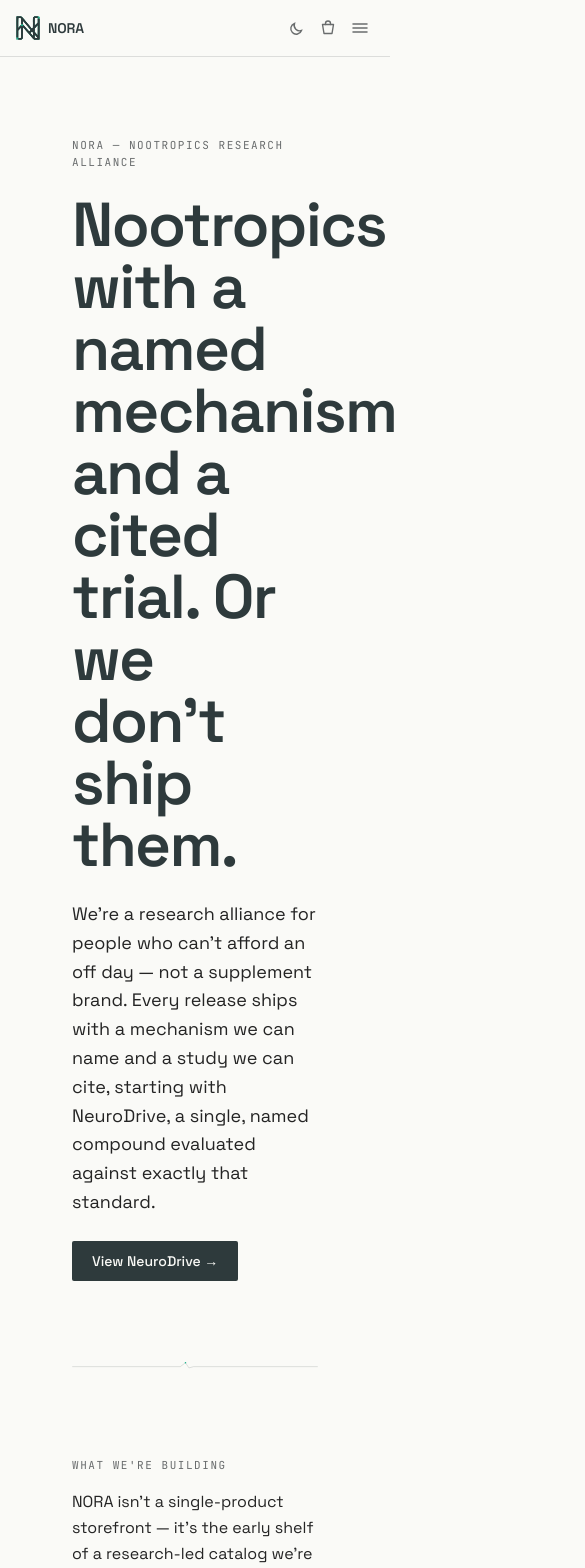
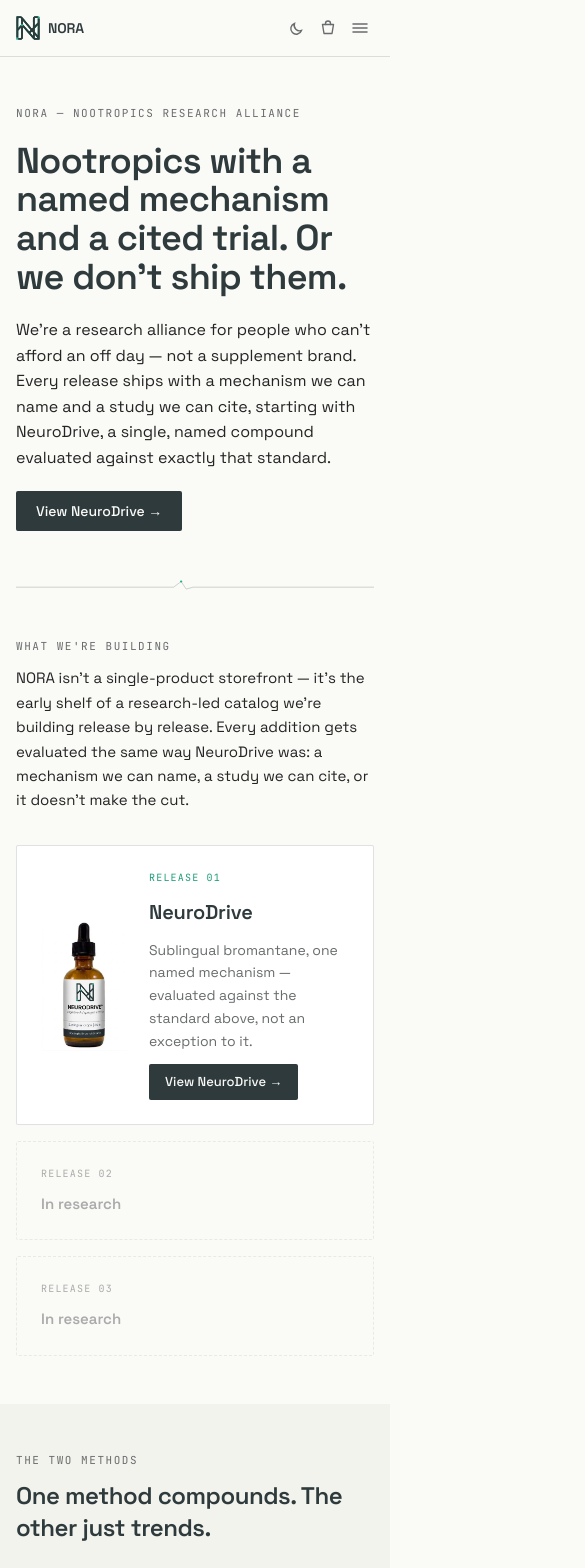
Before and after one commit to lnnemml/nootropics, a Next.js app: page / in a window 390 px wide. Shown: the top 1568 px of the page, 585 px wide, since content can reach past the window. Built offline with nearby package versions, Linux system fonts and the light colour scheme.

Commit message:
mobile optimization

```diff
--- a/src/components/layout/Container.tsx
+++ b/src/components/layout/Container.tsx
@@ -1,11 +1,16 @@
 import type { ReactNode } from "react";
 
-// TODO: Footer.tsx and section components (Hero, ContrastCardPair, PrincipleGrid,
-// MissionStatement, DividerMotif, product page checkout CTA) share the same
-// hardcoded px-[72px] gutter — migrate them to use this Container in a fast follow.
-export function Container({ children, className }: { children: ReactNode; className?: string }) {
+export function Container({
+  children,
+  className,
+  maxWidth = "max-w-7xl",
+}: {
+  children: ReactNode;
+  className?: string;
+  maxWidth?: string;
+}) {
   return (
-    <div className={`mx-auto max-w-7xl px-4 sm:px-6 md:px-[72px] ${className ?? ""}`}>
+    <div className={`mx-auto ${maxWidth} px-4 sm:px-6 md:px-[72px] ${className ?? ""}`}>
       {children}
     </div>
   );
--- a/src/components/layout/Footer.tsx
+++ b/src/components/layout/Footer.tsx
@@ -1,5 +1,6 @@
 import Link from "next/link";
 import { Logo } from "@/components/ui/Logo";
+import { Container } from "./Container";
 
 const FOOTER_COLUMNS = [
   {
@@ -23,8 +24,8 @@
 export function Footer() {
   return (
     <footer className="bg-raised">
-      <div className="mx-auto max-w-7xl px-[72px] py-16">
-        <div className="grid grid-cols-[1fr_auto_auto] gap-x-24 gap-y-10">
+      <Container className="py-12 md:py-16">
+        <div className="grid grid-cols-1 sm:grid-cols-2 md:grid-cols-[1fr_auto_auto] gap-x-10 md:gap-x-24 gap-y-8 md:gap-y-10">
           {/* Logo + tagline */}
           <div className="flex flex-col gap-4">
             <Link href="/">
@@ -58,12 +59,12 @@
         </div>
 
         {/* Copyright */}
-        <div className="mt-12 border-t border-border pt-6">
+        <div className="mt-10 md:mt-12 border-t border-border pt-6">
           <p className="font-mono text-[11px] text-secondary">
             {"© 2026 NORA · NOT A MEDICAL DEVICE · STATEMENTS NOT EVALUATED"}
           </p>
         </div>
-      </div>
+      </Container>
     </footer>
   );
 }
--- a/src/components/ui/ContrastCardPair.tsx
+++ b/src/components/ui/ContrastCardPair.tsx
@@ -1,4 +1,5 @@
 import Link from "next/link";
+import { Container } from "@/components/layout/Container";
 import { MiniChart } from "./MiniChart";
 
 interface CardDef {
@@ -21,25 +22,22 @@
 
 export function ContrastCardPair({ eyebrow, heading, cards, footnote }: ContrastCardPairProps) {
   return (
-    <section className="bg-raised py-[72px] px-[72px]">
-      <div className="mx-auto max-w-7xl">
-        <div className="mb-10">
+    <section className="bg-raised py-12 md:py-[72px]">
+      <Container>
+        <div className="mb-8 md:mb-10">
           <p className="mb-3 font-mono text-[11px] uppercase tracking-[0.14em] text-secondary">
             {eyebrow}
           </p>
-          <h2
-            className="font-sans font-semibold leading-[1.32] tracking-[-0.02em] text-ink"
-            style={{ fontSize: "clamp(32px, 2.8vw, 34px)" }}
-          >
+          <h2 className="font-sans font-semibold leading-[1.32] tracking-[-0.02em] text-ink text-[24px] md:text-[clamp(32px,2.8vw,34px)]">
             {heading}
           </h2>
         </div>
 
-        <div className="grid grid-cols-2 gap-6">
+        <div className="grid grid-cols-1 md:grid-cols-2 gap-5 md:gap-6">
           {cards.map((card, i) => (
             <div
               key={i}
-              className="bg-card border border-border rounded p-8 flex flex-col gap-6"
+              className="bg-card border border-border rounded p-6 md:p-8 flex flex-col gap-5 md:gap-6"
             >
               <p
                 className={`font-mono text-[11px] uppercase tracking-[0.14em] ${
@@ -57,19 +55,19 @@
         </div>
 
         {footnote && (
-          <div className="mt-8 pt-6 border-t border-border flex items-center justify-between gap-6 flex-wrap">
-            <span className="inline-block font-mono text-[10px] uppercase tracking-[0.08em] text-secondary bg-card border border-border rounded px-2.5 py-1">
+          <div className="mt-8 pt-6 border-t border-border flex flex-col sm:flex-row sm:items-center sm:justify-between gap-3 sm:gap-6">
+            <span className="inline-block self-start font-mono text-[10px] uppercase tracking-[0.08em] text-secondary bg-card border border-border rounded px-2.5 py-1">
               {footnote.citation}
             </span>
             <Link
               href={footnote.linkHref}
-              className="font-sans text-[14px] text-ink underline-offset-2 hover:underline whitespace-nowrap"
+              className="font-sans text-[14px] text-ink underline-offset-2 hover:underline"
             >
               {footnote.linkLabel}
             </Link>
           </div>
         )}
-      </div>
+      </Container>
     </section>
   );
 }
--- a/src/components/ui/DividerMotif.tsx
+++ b/src/components/ui/DividerMotif.tsx
@@ -1,6 +1,8 @@
+import { Container } from "@/components/layout/Container";
+
 export function DividerMotif() {
   return (
-    <div className="px-[72px]">
+    <Container>
       <svg viewBox="0 0 1136 36" width="100%" style={{ display: "block" }}>
         <path
           d="M0 26 L500 26 L524 8 L540 32 L562 26 L1136 26"
@@ -12,6 +14,6 @@
         />
         <circle cx="524" cy="8" r="3.5" fill="var(--color-accent-bright)" />
       </svg>
-    </div>
+    </Container>
   );
 }
--- a/src/components/ui/Hero.tsx
+++ b/src/components/ui/Hero.tsx
@@ -1,4 +1,5 @@
 import Link from "next/link";
+import { Container } from "@/components/layout/Container";
 
 interface HeroProps {
   eyebrow: string;
@@ -11,25 +12,23 @@
 
 export function Hero({ eyebrow, h1, subhead, ctaLabel, ctaHref, chart }: HeroProps) {
   return (
-    <section className="py-[80px] px-[72px]">
-      <div
+    <section className="py-12 md:py-[80px]">
+      <Container
+        maxWidth={chart ? "max-w-7xl" : "max-w-[760px]"}
         className={
           chart
-            ? "mx-auto max-w-7xl grid grid-cols-[1.05fr_1fr] gap-14 items-center"
-            : "mx-auto max-w-[760px]"
+            ? "grid grid-cols-1 md:grid-cols-[1.05fr_1fr] gap-10 md:gap-14 items-center"
+            : ""
         }
       >
-        <div className="flex flex-col gap-6">
+        <div className="flex flex-col gap-5 md:gap-6">
           <p className="font-mono text-[11px] uppercase tracking-[0.14em] text-secondary">
             {eyebrow}
           </p>
-          <h1
-            className="font-sans font-semibold leading-none tracking-[-0.027em] text-ink"
-            style={{ fontSize: "clamp(62px, 5.5vw, 74px)" }}
-          >
+          <h1 className="font-sans font-semibold leading-[1.08] md:leading-none tracking-[-0.02em] md:tracking-[-0.027em] text-ink text-[36px] sm:text-[46px] md:text-[clamp(62px,5.5vw,74px)]">
             {h1}
           </h1>
-          <p className="font-sans text-[18px] leading-[1.6] text-primary max-w-[520px]">
+          <p className="font-sans text-[16px] md:text-[18px] leading-[1.6] text-primary max-w-[520px]">
             {subhead}
           </p>
           <div>
@@ -42,7 +41,7 @@
           </div>
         </div>
         {chart && <div>{chart}</div>}
-      </div>
+      </Container>
     </section>
   );
 }
--- a/src/components/ui/MissionStatement.tsx
+++ b/src/components/ui/MissionStatement.tsx
@@ -1,3 +1,5 @@
+import { Container } from "@/components/layout/Container";
+
 interface MissionStatementProps {
   eyebrow: string;
   body: React.ReactNode;
@@ -5,18 +7,15 @@
 
 export function MissionStatement({ eyebrow, body }: MissionStatementProps) {
   return (
-    <section className="py-[96px] px-[72px]">
-      <div className="mx-auto max-w-[860px] text-center">
-        <p className="mb-6 font-mono text-[11px] uppercase tracking-[0.14em] text-secondary">
+    <section className="py-16 md:py-[96px]">
+      <Container maxWidth="max-w-[860px]" className="text-center">
+        <p className="mb-5 md:mb-6 font-mono text-[11px] uppercase tracking-[0.14em] text-secondary">
           {eyebrow}
         </p>
-        <p
-          className="font-sans font-medium text-primary leading-[1.3] tracking-[-0.015em]"
-          style={{ fontSize: "clamp(34px, 3vw, 37px)" }}
-        >
+        <p className="font-sans font-medium text-primary leading-[1.35] md:leading-[1.3] tracking-[-0.015em] text-[26px] sm:text-[30px] md:text-[clamp(34px,3vw,37px)]">
           {body}
         </p>
-      </div>
+      </Container>
     </section>
   );
 }
--- a/src/components/ui/PrincipleGrid.tsx
+++ b/src/components/ui/PrincipleGrid.tsx
@@ -1,3 +1,5 @@
+import { Container } from "@/components/layout/Container";
+
 interface Principle {
   heading: string;
   body: string;
@@ -9,9 +11,10 @@
 
 export function PrincipleGrid({ principles }: PrincipleGridProps) {
   return (
-    <section className="px-[72px] pb-[88px]">
-      <div className="border-t border-border pt-[44px]">
-        <div className="grid grid-cols-3 gap-12">
+    <section className="pb-10 md:pb-[88px]">
+      <Container>
+        <div className="border-t border-border pt-8 md:pt-[44px]">
+          <div className="grid grid-cols-1 md:grid-cols-3 gap-8 md:gap-12">
             {principles.map((p, i) => (
               <div key={i}>
                 <p
@@ -30,6 +33,7 @@
             ))}
           </div>
         </div>
+      </Container>
     </section>
   );
 }
--- a/src/components/ui/ReleaseCatalog.tsx
+++ b/src/components/ui/ReleaseCatalog.tsx
@@ -1,5 +1,6 @@
 import Image from "next/image";
 import Link from "next/link";
+import { Container } from "@/components/layout/Container";
 
 interface ReleaseItem {
   label: string;
@@ -20,22 +21,22 @@
 
 export function ReleaseCatalog({ eyebrow, intro, releases }: ReleaseCatalogProps) {
   return (
-    <section className="py-[88px] px-[72px]">
-      <div className="mx-auto max-w-7xl">
-        <p className="mb-4 font-mono text-[11px] uppercase tracking-[0.14em] text-secondary">
+    <section className="py-12 md:py-[88px]">
+      <Container>
+        <p className="mb-3 md:mb-4 font-mono text-[11px] uppercase tracking-[0.14em] text-secondary">
           {eyebrow}
         </p>
-        <p className="mb-10 font-sans text-[16px] leading-relaxed text-primary max-w-[620px]">
+        <p className="mb-8 md:mb-10 font-sans text-[15px] md:text-[16px] leading-relaxed text-primary max-w-[620px]">
           {intro}
         </p>
 
-        <div className="grid grid-cols-[1.7fr_1fr_1fr] gap-5">
+        <div className="grid grid-cols-1 md:grid-cols-[1.7fr_1fr_1fr] gap-4 md:gap-5">
           {releases.map((r) => {
             if (r.status === "live") {
               return (
                 <div
                   key={r.label}
-                  className="bg-card border border-border rounded p-7 grid grid-cols-[100px_1fr] gap-6 items-center"
+                  className="bg-card border border-border rounded p-6 md:p-7 grid grid-cols-[88px_1fr] sm:grid-cols-[100px_1fr] gap-5 md:gap-6 items-center"
                 >
                   {r.imageSrc && (
                     <div className="relative aspect-[2/3] w-full">
@@ -74,7 +75,7 @@
             return (
               <div
                 key={r.label}
-                className="border border-dashed border-border rounded p-7 opacity-55 flex flex-col gap-3 justify-center"
+                className="border border-dashed border-border rounded p-6 md:p-7 opacity-55 flex flex-col gap-3 justify-center"
               >
                 <p className="font-mono text-[10px] uppercase tracking-[0.12em] text-secondary">
                   {r.label}
@@ -86,7 +87,7 @@
             );
           })}
         </div>
-      </div>
+      </Container>
     </section>
   );
 }
```
Also changed, not shown: src/app/(marketing)/page.tsx (+5 -7 lines), src/app/(shop)/products/[slug]/page.tsx (+5 -7 lines), 4 other files (tests, documents, lock files or other folders). Lines whose indentation alone changed are shown as unchanged.
